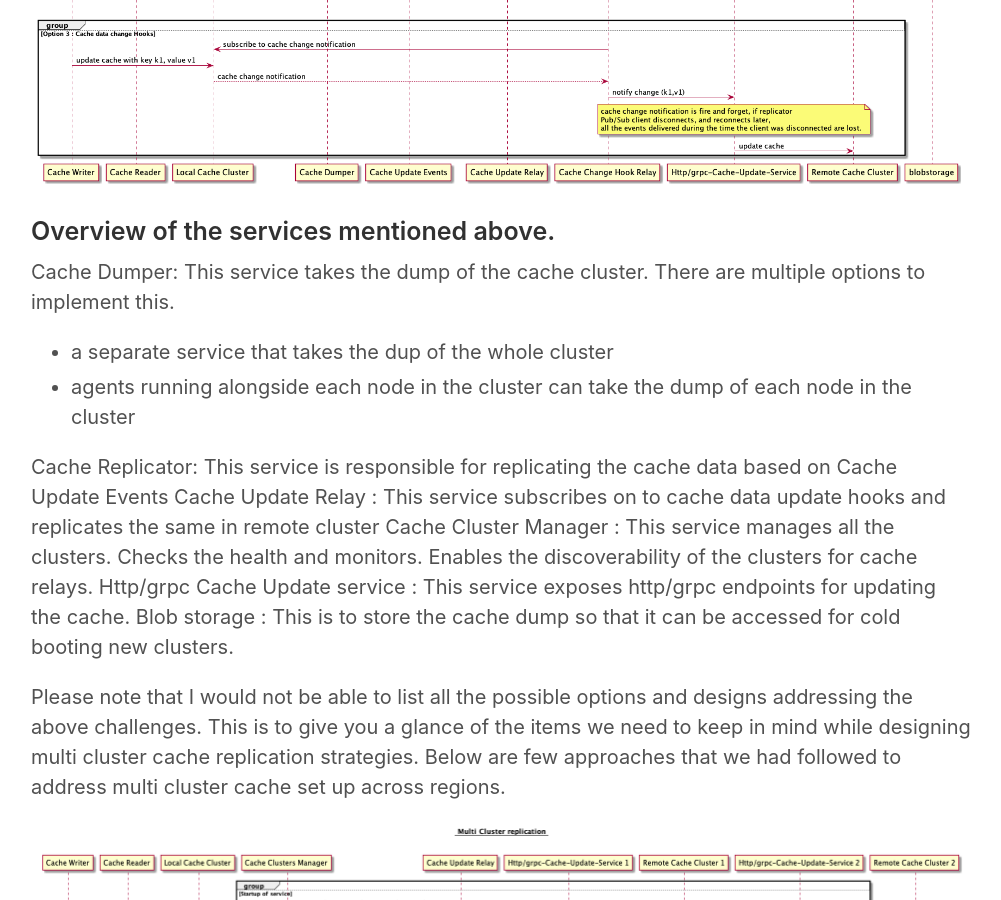
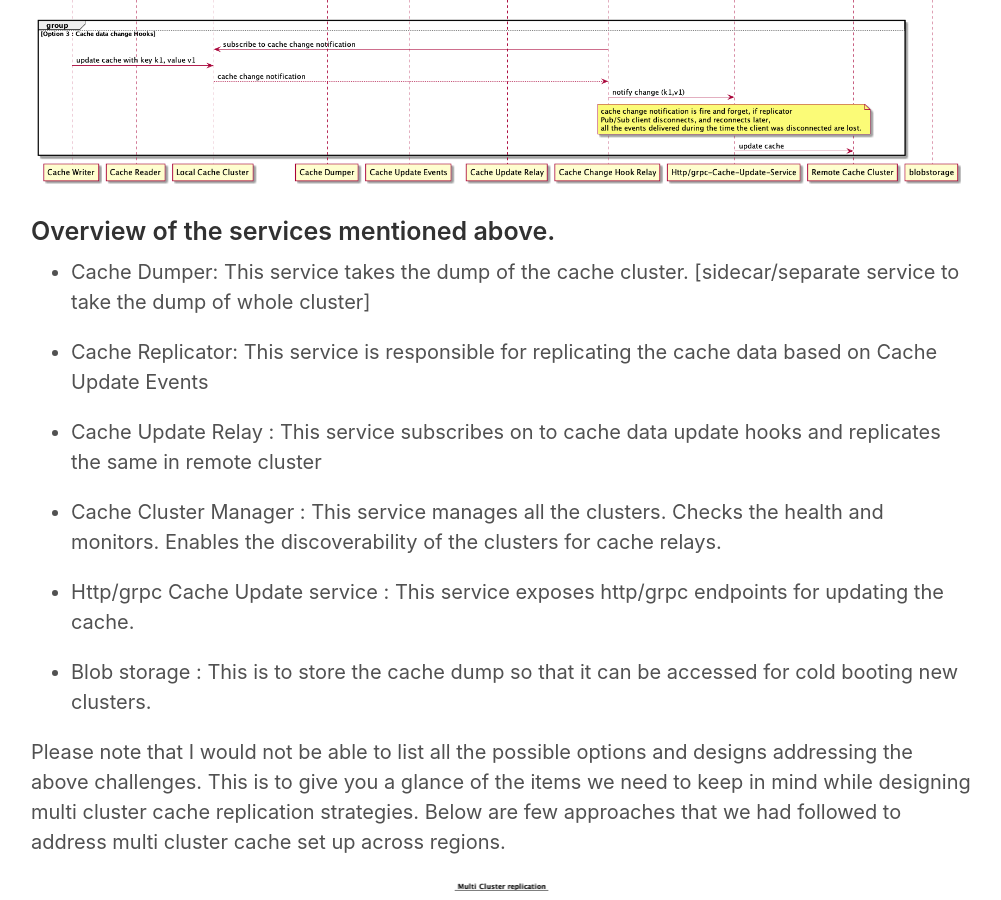
Before and after one commit to PrajwalGurumurthy/prajwalgurumurthy.github.io, a Jekyll site: the page built from _posts/2021-07-12-multi-region-cache-replication.md, in a window 1280 px wide and 900 px high, scrolled down 1937 px. Shown: the whole window, without its empty margins (139-1140 px from the left). Built offline with Jekyll 4.4.1, drawn with Linux system fonts in a browser that asks for light colours.

Commit message:
updated events blog

```diff
--- a/_posts/2021-07-12-multi-region-cache-replication.md
+++ b/_posts/2021-07-12-multi-region-cache-replication.md
@@ -34,15 +34,17 @@ Imagine there are 100s of cache clusters, discovering and updating all clusters
 
 ### Overview of the services mentioned above.
 
-Cache Dumper: This service takes the dump of the cache cluster. There are multiple options to implement this.
-* a separate service that takes the dup of the whole cluster
-* agents running alongside each node in the cluster can take the dump of each node in the cluster
+* Cache Dumper: This service takes the dump of the cache cluster. [sidecar/separate service to take the dump of whole cluster]
 
-Cache Replicator: This service is responsible for replicating the cache data based on Cache Update Events
-Cache Update Relay : This service subscribes on to cache data update hooks and replicates the same in remote cluster
-Cache Cluster Manager : This service manages all the clusters. Checks the health and monitors. Enables the discoverability of the clusters for cache relays.
-Http/grpc Cache Update service : This service exposes http/grpc endpoints for updating the cache.
-Blob storage : This is to store the cache dump so that it can be accessed for cold booting new clusters.
+* Cache Replicator: This service is responsible for replicating the cache data based on Cache Update Events
+
+* Cache Update Relay : This service subscribes on to cache data update hooks and replicates the same in remote cluster
+
+* Cache Cluster Manager : This service manages all the clusters. Checks the health and monitors. Enables the discoverability of the clusters for cache relays.
+
+* Http/grpc Cache Update service : This service exposes http/grpc endpoints for updating the cache.
+
+* Blob storage : This is to store the cache dump so that it can be accessed for cold booting new clusters.
 
 Please note that I would not be able to list all the possible options and designs addressing the above challenges. This is to give you a glance of the items we need to keep in mind while designing multi cluster cache replication strategies. Below are few approaches that we had followed to address multi cluster cache set up across regions.
 
```
